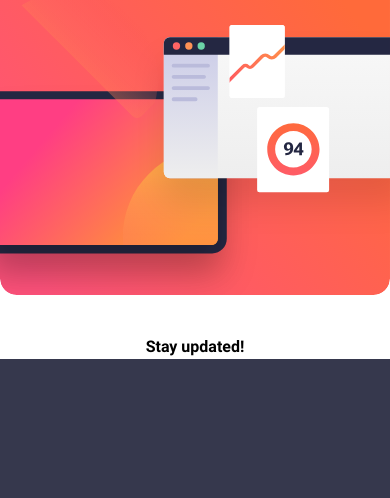
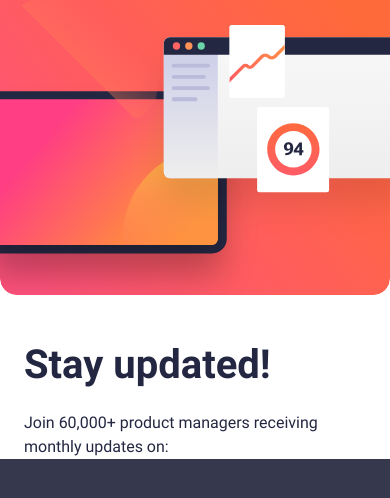
Before and after one commit to Maz-hub/newsletter-signup, a React (Vite) app: page / in a window 390 px wide. Shown: the top 498 px of the page. Built offline with nearby package versions, Linux system fonts and the light colour scheme.

Commit message:
Style mobile heading and text - @layer components - @apply

```diff
--- a/src/components/NewsletterCard.jsx
+++ b/src/components/NewsletterCard.jsx
@@ -13,6 +13,11 @@ const NewsletterCard = () => {
 
       <div className="mt-10 mx-6">
         <h1 className="heading-primary-mobile">Stay updated!</h1>
+        <div className="mt-4">
+          <p className="text-mobile">
+            Join 60,000+ product managers receiving monthly updates on:
+          </p>
+        </div>
       </div>
     </div>
   );
--- a/src/index.css
+++ b/src/index.css
@@ -76,9 +76,12 @@ body {
         @apply bg-white flex flex-col w-full max-w-[400px] mx-auto mt-[--spacing-600];
     }
 
+    .heading-primary-mobile {
+        @apply text-[length:var(--text-preset-1-mobile)] leading-[--leading-preset-1-mobile] tracking-[--tracking-preset-1-mobile] [font-weight:var(--font-weight-preset-1-mobile)] text-left text-[color:var(--color-blue-800)];
+    }
 
-    .heading-primary-mobile {
-        @apply text-[--text-preset-1-mobile] leading-[--leading-preset-1-mobile] tracking-[--tracking-preset-1-mobile] [font-weight:var(--font-weight-preset-1-mobile)] text-center text-[--color-blue-800] bg-white;
+    .text-mobile {
+        @apply text-[length:var(--text-preset-2-regular)] leading-[--leading-preset-2-regular] tracking-[--tracking-preset-2-regular] [font-weight:var(--font-weight-preset-2-regular)] text-left text-[color:var(--color-blue-800)]
     }
 
 }
```
